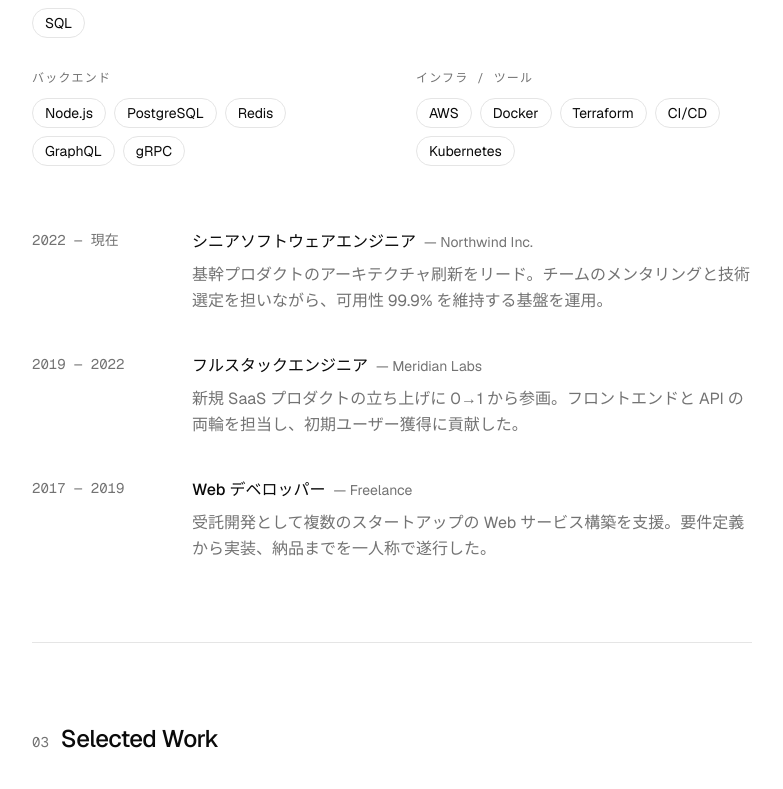
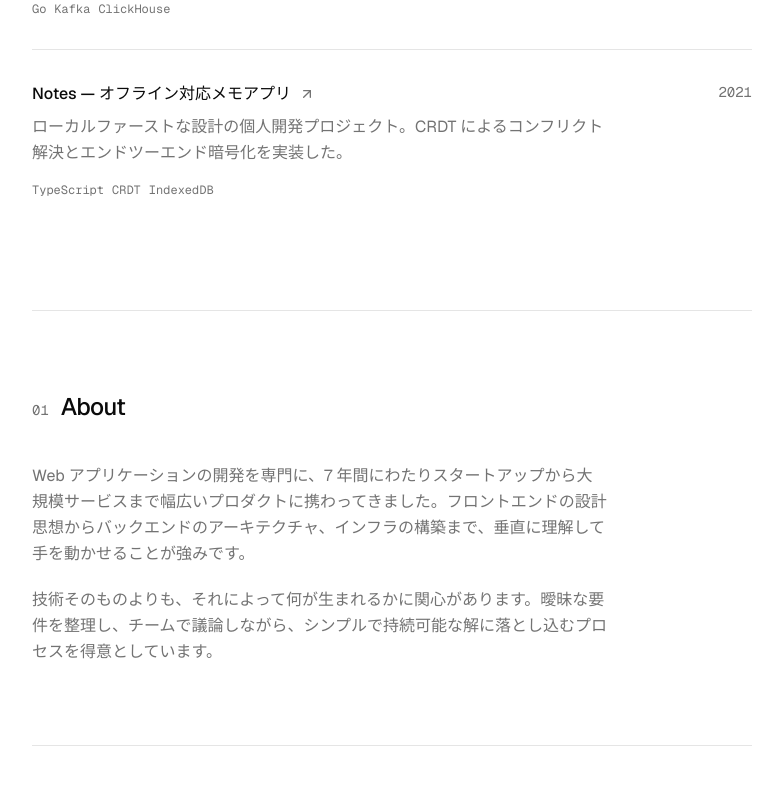
Before and after one commit to mirai-333/portfolio-site, a Next.js app: page / in a window 1280 px wide. Shown: the part 1271-2060 px from the top of the page, without its empty margins (248-1031 px from the left). Built offline with nearby package versions, Linux system fonts and the light colour scheme.

Commit message:
feat: add WorkSection component to page layout\n\nAdded WorkSection component to the main content area of the page.

```diff
--- a/app/page.tsx
+++ b/app/page.tsx
@@ -12,9 +12,9 @@ export default function Page() {
       <SiteNav />
       <main className="mx-auto max-w-3xl px-6">
         <HeroSection />
+        <WorkSection />
         <AboutSection />
         <SkillsSection />
-        <WorkSection />
         <ContactSection />
       </main>
       <footer className="mx-auto max-w-3xl px-6 py-10">
```
